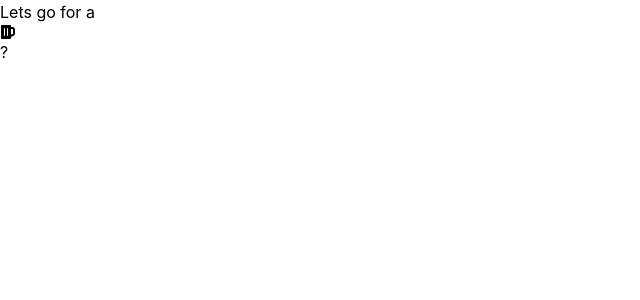
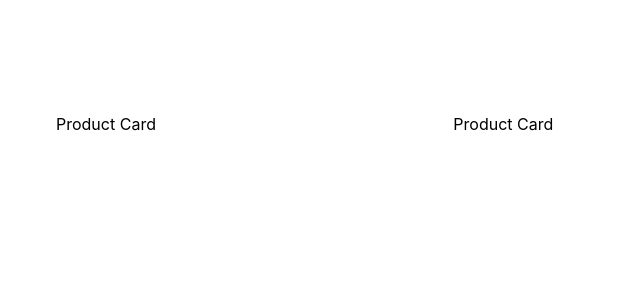
Before and after one commit to gavrilacirceie/OnlineShop, a React (Vite) app in the folder React/vite-project/: page / in a window 1280 px wide. Shown: the top 300 px of the page, without its empty margins (0-640 px from the left). Built offline with nearby package versions, Linux system fonts and the light colour scheme.

Commit message:
Preparing the Product page

```diff
--- a/React/vite-project/src/App.jsx
+++ b/React/vite-project/src/App.jsx
@@ -1,13 +1,17 @@
 import { useState } from 'react'
 import './App.css'
+import './components/Products.jsx'
 import { FaBeer } from 'react-icons/fa';
+import Products from "./components/Products.jsx";
 
 
 function App() {
   const [count, setCount] = useState(0)
 
   return (
-    <h3> Lets go for a <FaBeer />? </h3>
+    <div>
+      <Products />
+    </div>
   )
 }
 
--- a/React/vite-project/src/components/ProductCard.jsx
+++ b/React/vite-project/src/components/ProductCard.jsx
@@ -0,0 +1,9 @@
+const ProductCard = () => {
+    return (
+        <div>
+            <h1>Product Card</h1>
+        </div>
+    )
+}
+
+export default ProductCard;
--- a/React/vite-project/src/components/Products.jsx
+++ b/React/vite-project/src/components/Products.jsx
@@ -0,0 +1,51 @@
+import ProductCard from "./ProductCard";
+import {FaExclamationCircle} from "react-icons/fa";
+
+const Products = () => {
+    const isLoading = false;
+    const errorMessage = "";
+    const products =[
+        {
+            productId: 652,
+            productName: "Iphone Xs max",
+            image: "https://placehold.co/600x400",
+            productDescription: "Experience the latest in mobile technology with advanced cameras, powerful processing, and an all-day battery.",
+            quantity: 0,
+            productPrice: 1450.0,
+            discountPrice: 10.0,
+            specialPrice: 1305.0,
+        },
+        {
+            productId: 654,
+            productName: "MacBook Air M2s",
+            image: "https://placehold.co/600x400",
+            productDescription: "Ultra-thin laptop with Apple's M2 chip, providing fast performance in a lightweight, portable design.",
+            quantity: 0,
+            productPrice: 2550.0,
+            discountPrice: 20.0,
+            specialPrice: 2040.0,
+        }
+    ]
+    return (
+        <div className="lg:px-14 sm:px-8 px-4 py-14 2xl:w-[90%] 2xl:mx-auto">
+            {isLoading ? (
+                <p>Loading...</p>
+            ) : errorMessage ? (
+                <div className="flex justify-center items-center w-full">
+                    <FaExclamationCircle className="text-slate-800 text-4xl mr-2" />
+                    <span className="text-slate-800 text-lg font-bold">
+                        {errorMessage}
+                    </span>
+                </div>
+            ) : (
+                <div className="min-h-175">
+                    <div className="pb-6 pt-14 grid 2xl:grid-cols-4 lg:grid-cols-3 sm:grid-cols-2 gap-y-6 gap-x-6">
+                        {products && products.map((item, i) => <ProductCard key={i} {...item} />)}
+                    </div>
+                </div>
+            )}
+        </div>
+    )
+}
+
+export default Products;
```
